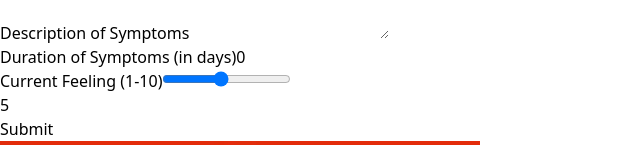
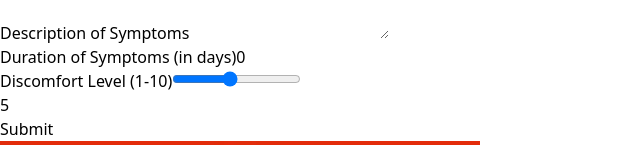
Before and after one commit to rajesh-adk-137/CarePlus, a React (Vite) app in the folder frontend/: page /fillup in a window 1280 px wide. Shown: the part 807-952 px from the top of the page, without its empty margins (0-640 px from the left). Built offline with nearby package versions, Linux system fonts and the light colour scheme.

Commit message:
more changes to readme

```diff
--- a/frontend/src/pages/FillUp.jsx
+++ b/frontend/src/pages/FillUp.jsx
@@ -111,7 +111,7 @@ const FillUp = () => {
               />
             </div>
             <div>
-              <label className="block mb-2 font-medium text-gray-700" htmlFor="feeling">Current Feeling (1-10)</label>
+              <label className="block mb-2 font-medium text-gray-700" htmlFor="feeling">Discomfort Level (1-10)</label>
               <input
                 type="range"
                 id="feeling"
```
Also changed, not shown: 2 other files (tests, documents, lock files or other folders).
